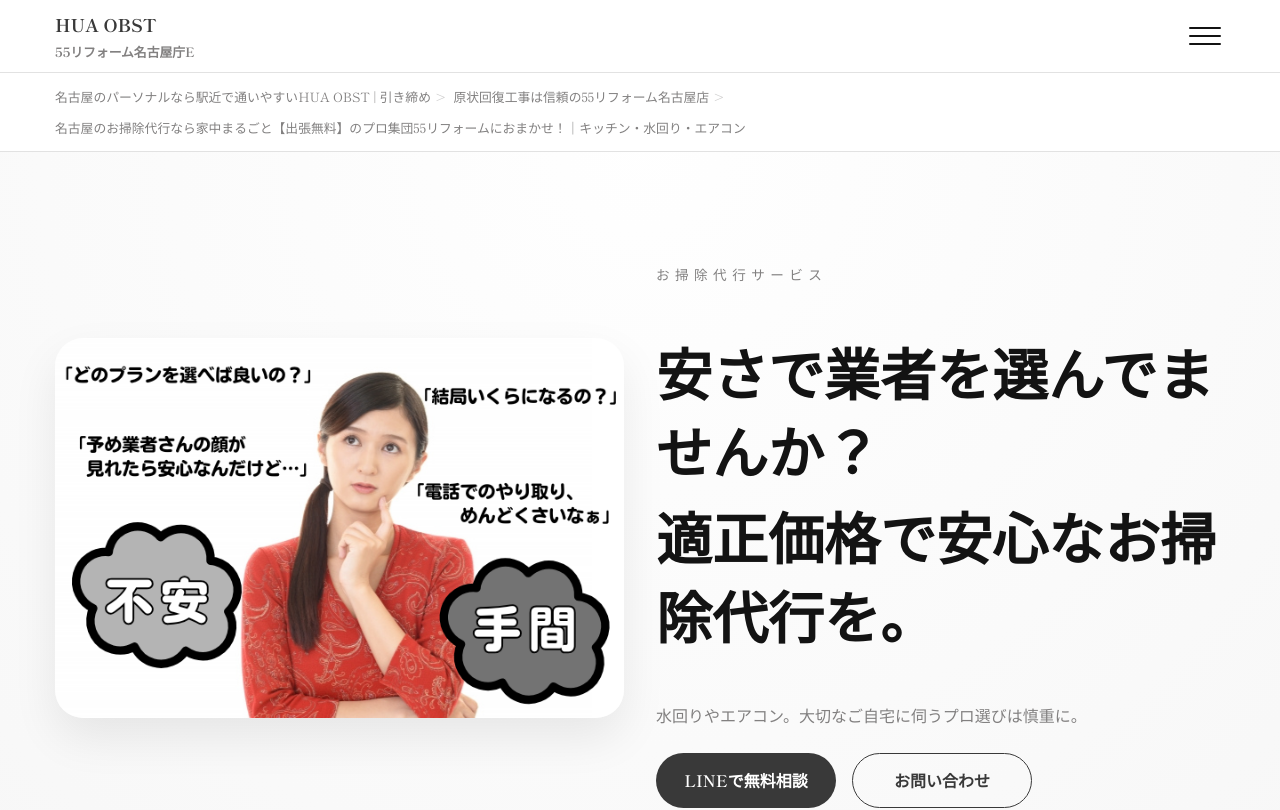
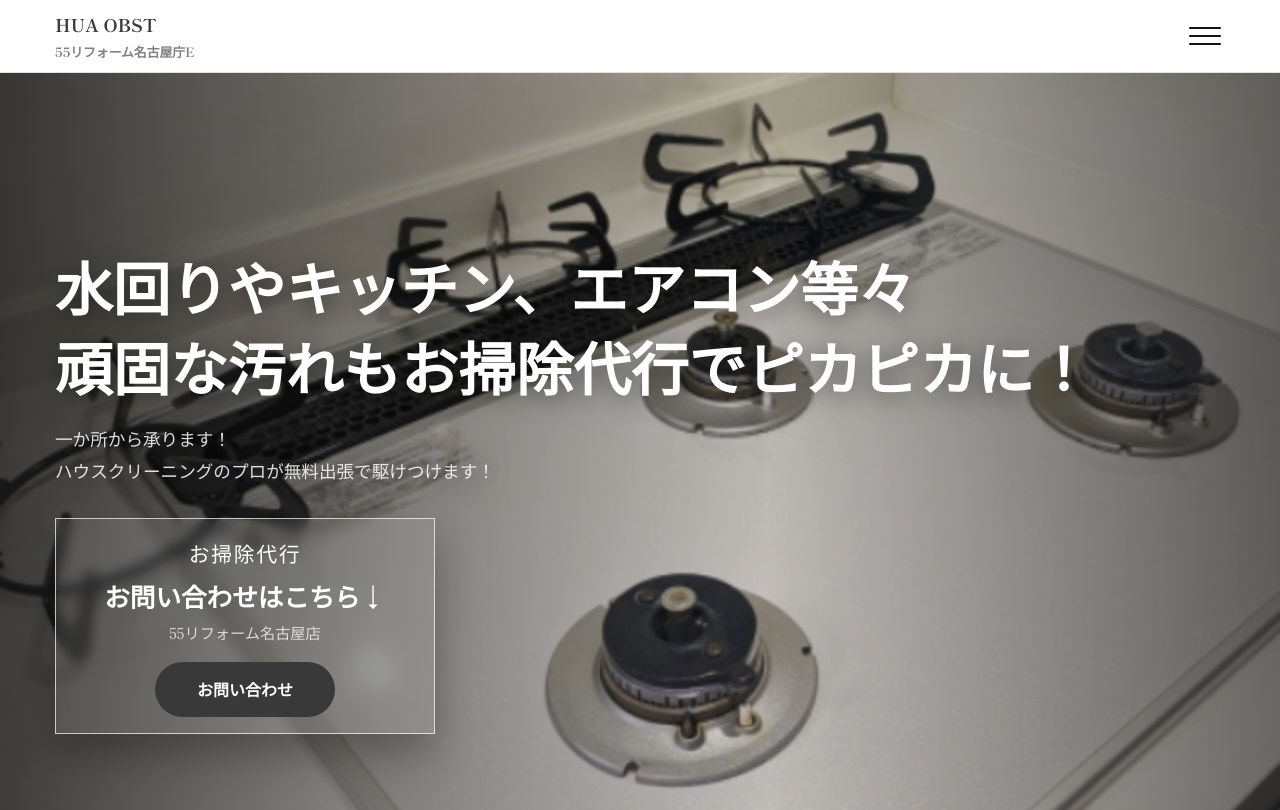
Before and after one commit to NakayamaNaoto/house-cleaning, a React (Vite) app: page / in a window 1280 px wide. Shown: the top 810 px of the page. Built offline with nearby package versions, Linux system fonts and the light colour scheme.

Commit message:
ヘッダーの下に元サイトと同じ要素を追加

```diff
--- a/src/App.css
+++ b/src/App.css
@@ -1,6 +1,11 @@
 header,
 section {
     width: 100%;
+}
+
+p {
+    padding: 0;
+    margin: 0;
 }
 
 .site-header {
@@ -193,6 +198,99 @@ section {
 .breadcrumb li:not(:last-child)::after {
     content: ">";
     opacity: 0.4;
+}
+
+.showcase-banner {
+    position: relative;
+    overflow: hidden;
+    color: #fff;
+}
+
+.showcase-banner__bg {
+    position: absolute;
+    inset: 0;
+}
+
+.showcase-banner__bg img {
+    width: 100%;
+    height: 100%;
+    object-fit: cover;
+    display: block;
+    filter: saturate(1.05);
+}
+
+.showcase-banner__overlay {
+    position: absolute;
+    inset: 0;
+    background: linear-gradient(90deg, rgba(18, 18, 18, 0.8), rgba(18, 18, 18, 0.15) 60%, rgba(18, 18, 18, 0.6));
+}
+
+.showcase-banner__inner {
+    position: relative;
+    z-index: 1;
+    display: flex;
+    flex-direction: column;
+    gap: 2rem;
+    align-items: flex-start;
+    padding: clamp(3rem, 6vw, 5rem) 0;
+}
+
+.showcase-banner__copy {
+    text-shadow: 0 4px 24px rgba(0, 0, 0, 0.5);
+}
+
+.showcase-banner__copy h2 {
+    font-size: clamp(2.4rem, 4.5vw, 3.8rem);
+    line-height: 1.4;
+    margin: 0 0 1rem;
+    display: flex;
+    flex-direction: column;
+    gap: 0.4rem;
+}
+
+.showcase-banner__subtext {
+    font-size: 1.1rem;
+    font-weight: 500;
+    color: rgba(255, 255, 255, 0.85);
+    display: flex;
+    flex-direction: column;
+    gap: 0.3rem;
+}
+
+.showcase-banner__card {
+    padding: 1rem;
+    border: 1px solid rgba(255, 255, 255, 0.7);
+    background: rgba(255, 255, 255, 0.08);
+    backdrop-filter: blur(6px);
+    box-shadow: 0 20px 40px rgba(0, 0, 0, 0.3);
+    width: min(380px, 100%);
+}
+
+.showcase-banner__card-body {
+    display: flex;
+    flex-direction: column;
+    text-align: center;
+}
+
+.showcase-banner__card-label {
+    font-size: 1.3rem;
+    letter-spacing: 0.08em;
+}
+
+.showcase-banner__card-lead {
+    font-size: 1.6rem;
+    font-weight: 700;
+}
+
+.showcase-banner__card-note {
+    font-size: 0.95rem;
+    color: rgba(255, 255, 255, 0.75);
+}
+
+.showcase-banner__card-btn {
+    margin-top: 1rem;
+    align-self: flex-start;
+    color: #fff;
 }
 
 .hero {
@@ -542,6 +640,10 @@ section {
         flex-direction: column;
         align-items: flex-end;
     }
+
+    .showcase-banner__card {
+        width: 100%;
+    }
 }
 
 @media (max-width: 600px) {
--- a/src/App.tsx
+++ b/src/App.tsx
@@ -9,11 +9,13 @@ import ContactCTA from "./components/sections/ContactCTA";
 import PricingSection from "./components/sections/PricingSection";
 import GridShowcaseSection from "./components/sections/GridShowcaseSection";
 import Breadcrumb from "./components/sections/Breadcrumb";
+import ShowcaseBanner from "./components/sections/ShowcaseBanner";
 
 function App() {
     return (
         <>
             <Header />
+            <ShowcaseBanner />
             <main>
                 <Breadcrumb />
                 <HeroSection />
--- /dev/null
+++ b/src/components/sections/ShowcaseBanner.tsx
@@ -0,0 +1,42 @@
+const ShowcaseBanner = () => {
+    return (
+        <section className="showcase-banner" aria-label="お掃除代行のご案内">
+            <div className="showcase-banner__bg" aria-hidden="true">
+                <img src="/images/feature-1.jpg" alt="" loading="lazy" />
+                <span className="showcase-banner__overlay" />
+            </div>
+            <div className="container showcase-banner__inner">
+                <div className="showcase-banner__copy">
+                    <h2>
+                        <p>
+                            水回りやキッチン、エアコン等々
+                            <br />
+                            頑固な汚れもお掃除代行でピカピカに！
+                        </p>
+                    </h2>
+                    <div className="showcase-banner__subtext">
+                        <p>
+                            一か所から承ります！
+                            <br />
+                            ハウスクリーニングのプロが無料出張で駆けつけます！
+                        </p>
+                    </div>
+                </div>
+                <div className="showcase-banner__card">
+                    <div className="showcase-banner__card-body">
+                        <p className="showcase-banner__card-label">お掃除代行</p>
+                        <p className="showcase-banner__card-lead">お問い合わせはこちら↓</p>
+                        <p className="showcase-banner__card-note">55リフォーム名古屋店</p>
+                        <div>
+                            <a className="btn showcase-banner__card-btn" href="/contact/">
+                                お問い合わせ
+                            </a>
+                        </div>
+                    </div>
+                </div>
+            </div>
+        </section>
+    );
+};
+
+export default ShowcaseBanner;
```
